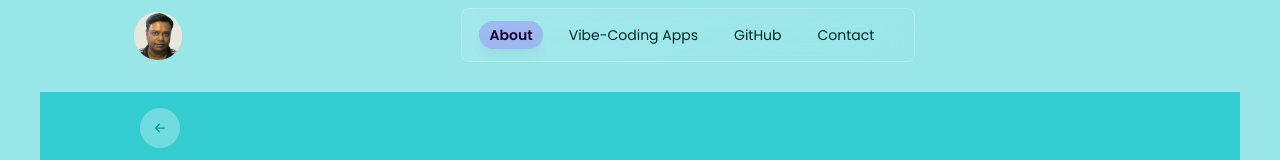
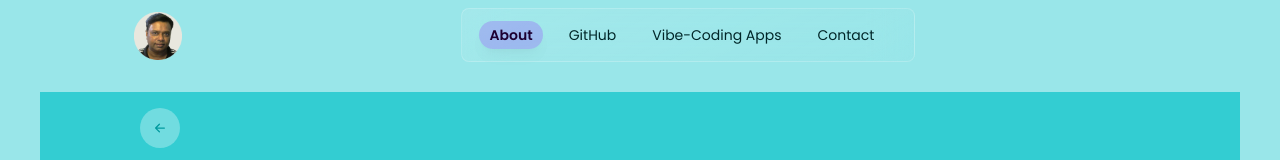
Before and after one commit to iuixd/iuixd.github.io, a React (Vite) app: page /about in a window 1280 px wide. Shown: the top 160 px of the page. Built offline with nearby package versions, Linux system fonts and the light colour scheme.

Commit message:
updated navbar.jsx

```diff
--- a/src/components/Navbar.jsx
+++ b/src/components/Navbar.jsx
@@ -41,8 +41,8 @@ const [screenWidth, setScreenWidth] = useState(window.innerWidth);
 
   const navItems = [
     { label: 'About', path: '/about' },
+    { label: 'GitHub', path: '/github' },
     { label: 'Vibe-Coding Apps', path: '/vibe-coding-apps' },
-    { label: 'GitHub', path: '/github' },
     { label: 'Contact', path: '/contact' },
   ];
 
```
